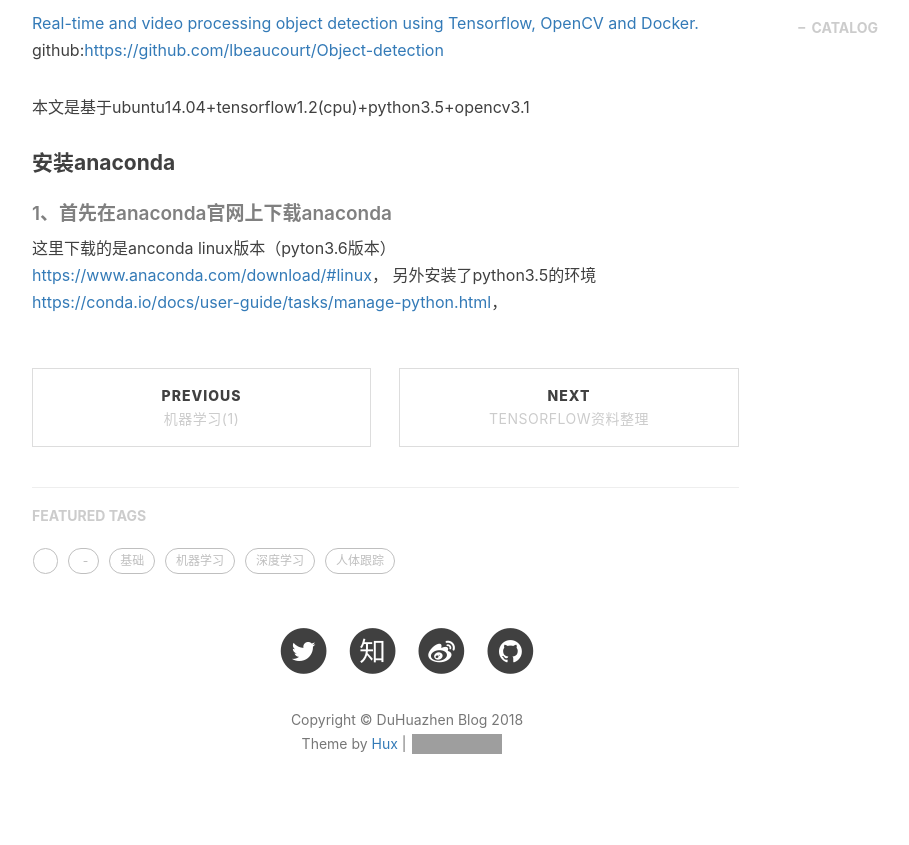
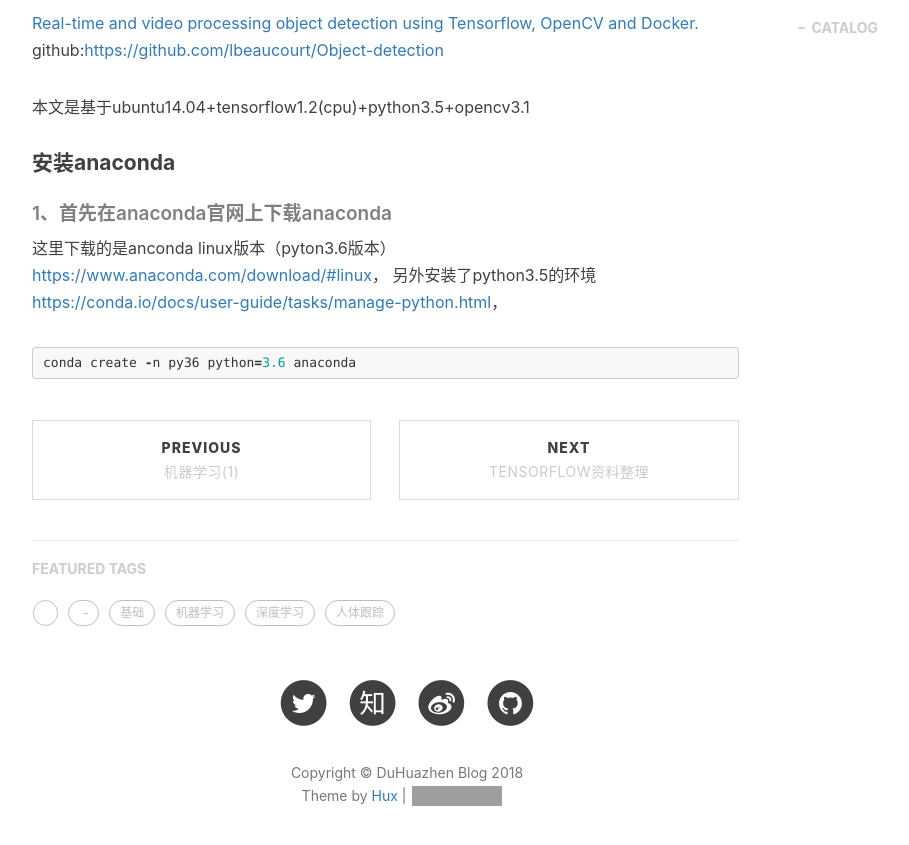
Before and after one commit to duhuazhen/duhuazhen.github.io, a Jekyll site: the page built from _posts/2018-3-25-object-detection.markdown, in a window 1280 px wide and 900 px high, scrolled down 963 px. Shown: the top 845 px of the window, without its empty margins (233-1142 px from the left). Built offline with Jekyll 4.4.1, drawn with Linux system fonts in a browser that asks for light colours; nearby versions of some CDN libraries; comment, search, counter and statistics services are not loaded; grey boxes are pictures that could not be loaded.

Commit message:
Update 2018-3-25-object-detection.markdown

````diff
--- a/_posts/2018-3-25-object-detection.markdown
+++ b/_posts/2018-3-25-object-detection.markdown
@@ -27,3 +27,6 @@
 #### 安装anaconda
 ##### 1、首先在anaconda官网上下载anaconda
 这里下载的是anconda linux版本（pyton3.6版本）[https://www.anaconda.com/download/#linux](https://www.anaconda.com/download/#linux)， 另外安装了python3.5的环境[https://conda.io/docs/user-guide/tasks/manage-python.html](https://conda.io/docs/user-guide/tasks/manage-python.html)，
+``` python
+conda create -n py36 python=3.6 anaconda
+```
````
